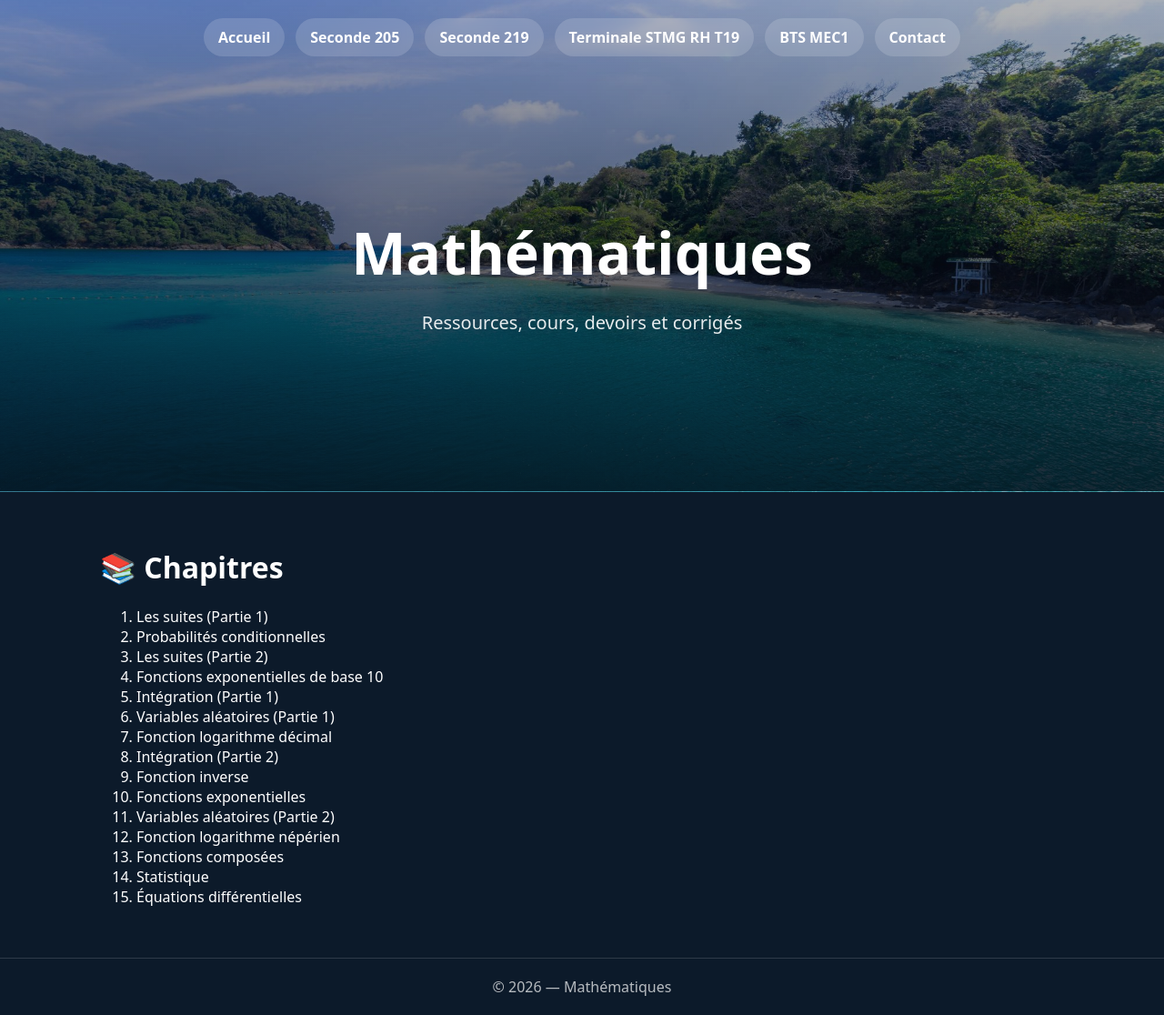
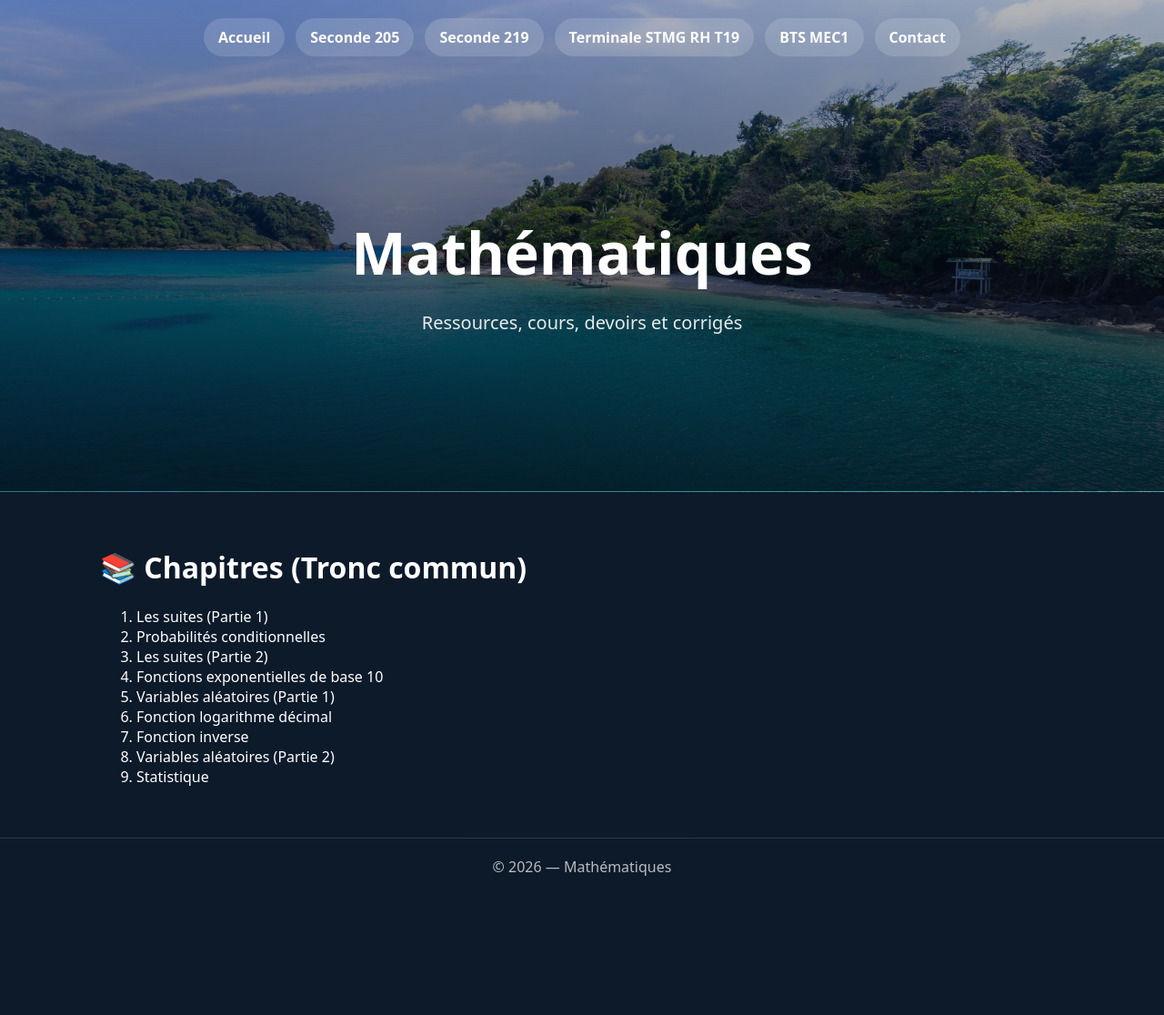
Before and after one commit to rudasingwaibrahim/rudasingwaibrahim.github.io, a Jekyll site: the page built from classes/tstmg-t19.md, in a window 1280 px wide. Shown: the whole page at 91% size. Built offline with Jekyll 4.4.1, drawn with Linux system fonts in a browser that asks for light colours; our own code applies the rules of GitHub Pages for plain Markdown files; after the commit the page ends 984 px from its top, so only the background shows below that.

Commit message:
Update tstmg-t19.md

```diff
--- a/classes/tstmg-t19.md
+++ b/classes/tstmg-t19.md
@@ -5,20 +5,14 @@ hero_title: "Terminale STMG RH T19"
 hero_subtitle: "Enseignement commun — Cours • Exercices • Devoirs • Corrigés"
 ---
 
-# 📚 Chapitres
+# 📚 Chapitres (Tronc commun)
 
 1. [Les suites (Partie 1)](/classes/tstmg-t19/chapitre1/)
 2. [Probabilités conditionnelles](/classes/tstmg-t19/chapitre2/)
 3. [Les suites (Partie 2)](/classes/tstmg-t19/chapitre3/)
 4. [Fonctions exponentielles de base 10](/classes/tstmg-t19/chapitre4/)
-5. [Intégration (Partie 1)](/classes/tstmg-t19/chapitre5/)
-6. [Variables aléatoires (Partie 1)](/classes/tstmg-t19/chapitre6/)
-7. [Fonction logarithme décimal](/classes/tstmg-t19/chapitre7/)
-8. [Intégration (Partie 2)](/classes/tstmg-t19/chapitre8/)
-9. [Fonction inverse](/classes/tstmg-t19/chapitre9/)
-10. [Fonctions exponentielles](/classes/tstmg-t19/chapitre10/)
-11. [Variables aléatoires (Partie 2)](/classes/tstmg-t19/chapitre11/)
-12. [Fonction logarithme népérien](/classes/tstmg-t19/chapitre12/)
-13. [Fonctions composées](/classes/tstmg-t19/chapitre13/)
-14. [Statistique](/classes/tstmg-t19/chapitre14/)
-15. [Équations différentielles](/classes/tstmg-t19/chapitre15/)
+5. [Variables aléatoires (Partie 1)](/classes/tstmg-t19/chapitre5/)
+6. [Fonction logarithme décimal](/classes/tstmg-t19/chapitre6/)
+7. [Fonction inverse](/classes/tstmg-t19/chapitre7/)
+8. [Variables aléatoires (Partie 2)](/classes/tstmg-t19/chapitre8/)
+9. [Statistique](/classes/tstmg-t19/chapitre9/)
```
